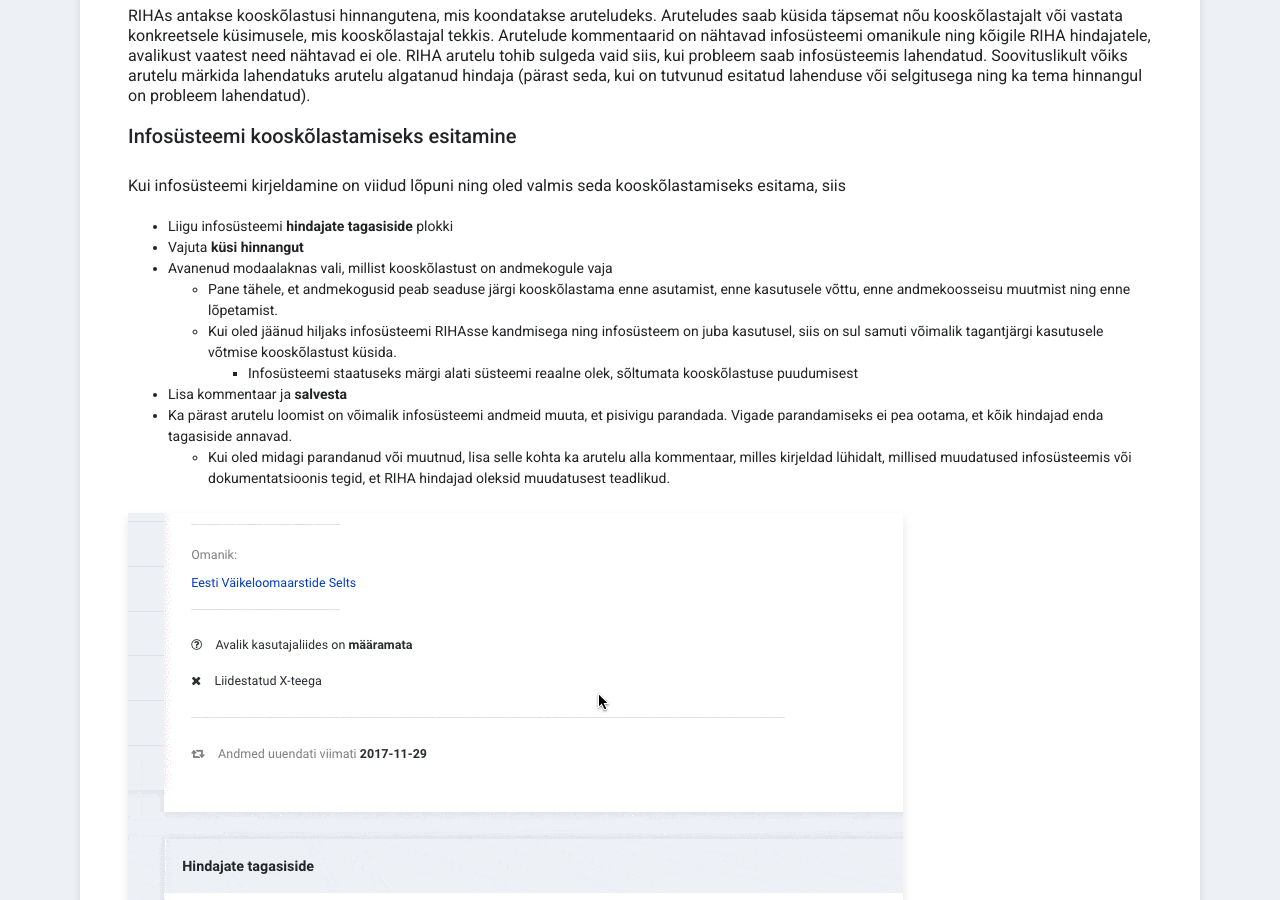
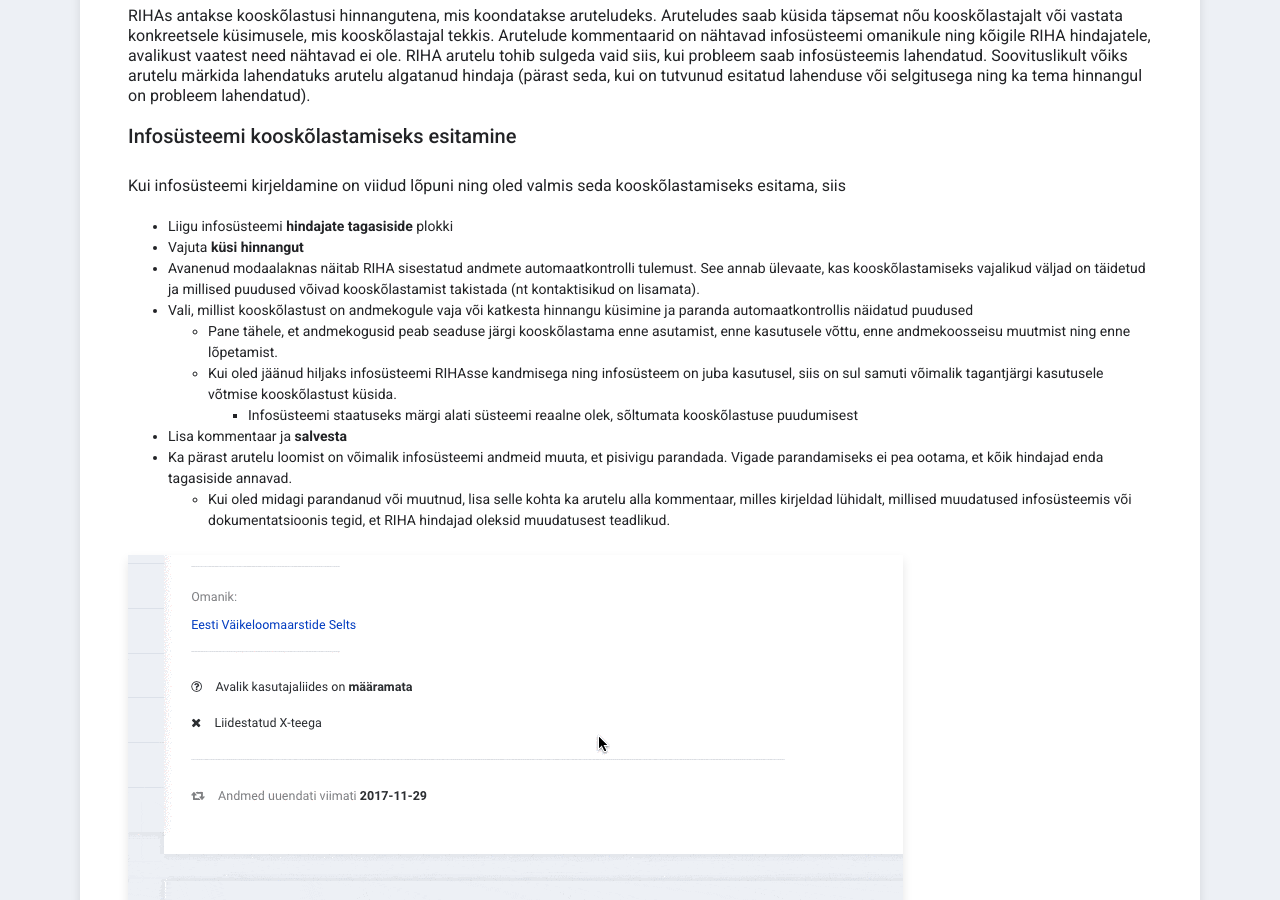
Before and after one commit to e-gov/RIHA-Help, a Jekyll site: the page built from docs/RIHAs-hindamine.md, in a window 1280 px wide and 900 px high, scrolled down 1110 px. Built offline with Jekyll 4.4.1, drawn with Linux system fonts in a browser that asks for light colours.

Commit message:
Add new feature from release 7.4

```diff
--- a/docs/RIHAs-hindamine.md
+++ b/docs/RIHAs-hindamine.md
@@ -32,7 +32,8 @@ RIHAs antakse kooskõlastusi hinnangutena, mis koondatakse aruteludeks. Arutelud
 Kui infosüsteemi kirjeldamine on viidud lõpuni ning oled valmis seda kooskõlastamiseks esitama, siis
 - Liigu infosüsteemi **hindajate tagasiside** plokki
 - Vajuta **küsi hinnangut**
-- Avanenud modaalaknas vali, millist kooskõlastust on andmekogule vaja
+- Avanenud modaalaknas näitab RIHA sisestatud andmete automaatkontrolli tulemust. See annab ülevaate, kas kooskõlastamiseks vajalikud väljad on täidetud ja millised puudused võivad kooskõlastamist takistada (nt kontaktisikud on lisamata).
+- Vali, millist kooskõlastust on andmekogule vaja või katkesta hinnangu küsimine ja paranda automaatkontrollis näidatud puudused
   - Pane tähele, et andmekogusid peab seaduse järgi kooskõlastama enne asutamist, enne kasutusele võttu, enne andmekoosseisu muutmist ning enne lõpetamist.
   - Kui oled jäänud hiljaks infosüsteemi RIHAsse kandmisega ning infosüsteem on juba kasutusel, siis on sul samuti võimalik tagantjärgi kasutusele võtmise kooskõlastust küsida.
     - Infosüsteemi staatuseks märgi alati süsteemi reaalne olek, sõltumata kooskõlastuse puudumisest
```
